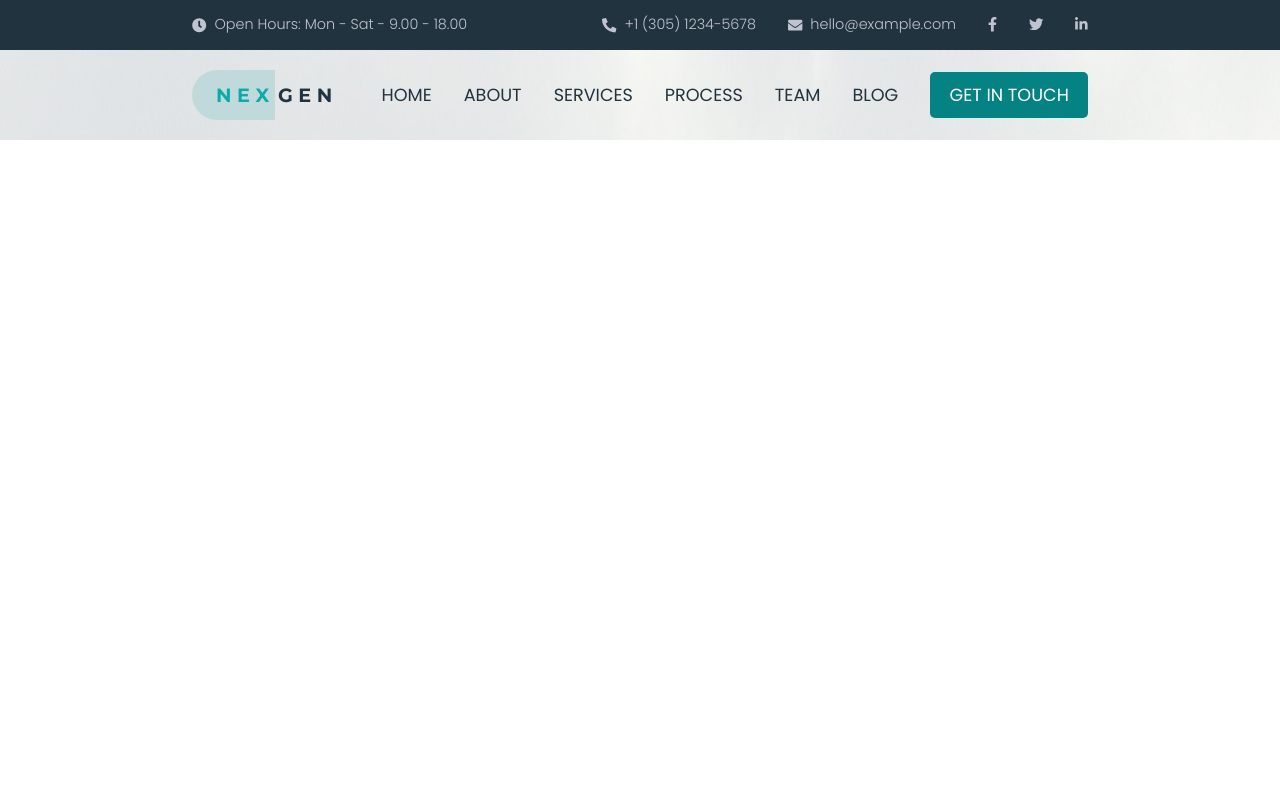
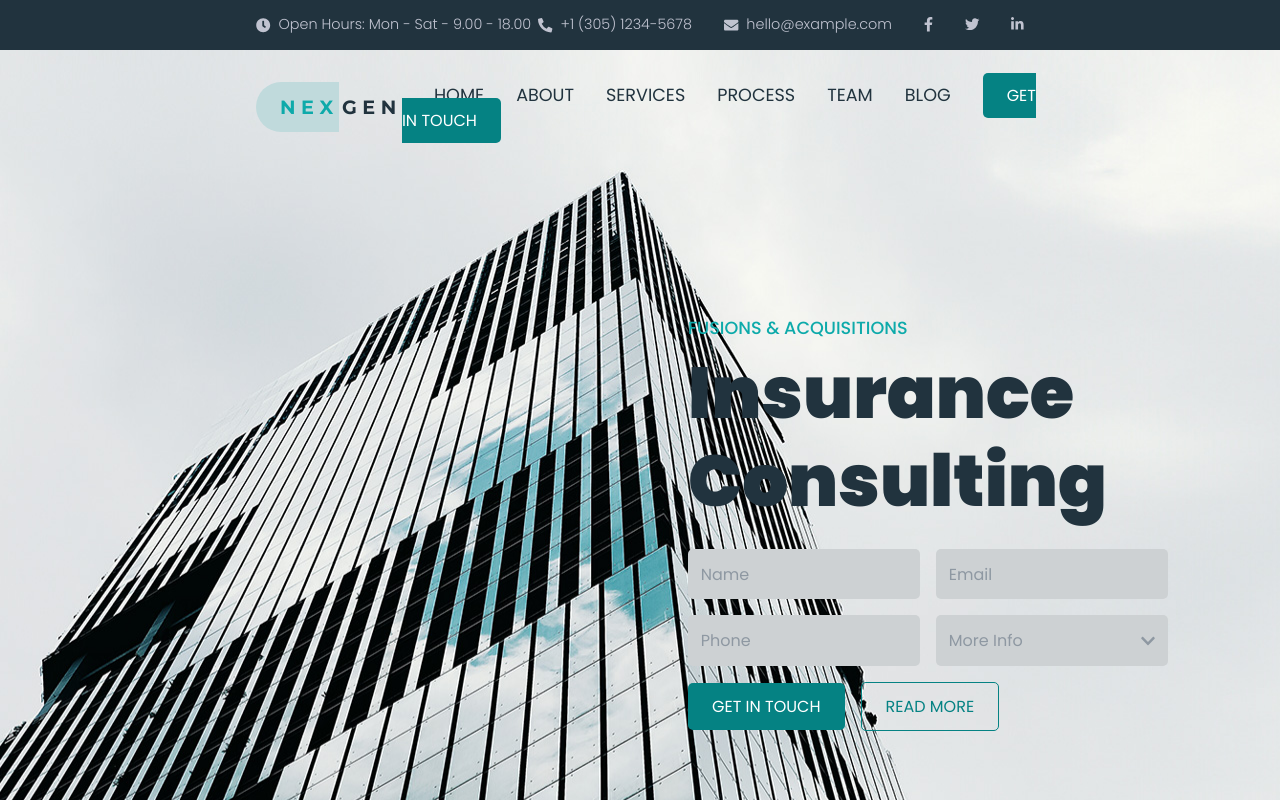
Before and after one commit to ChiaraPapagni/proj-html-vuejs, a Vue app: page / in a window 1280 px wide. Shown: the top 800 px of the page. Built offline with nearby package versions, Linux system fonts and the light colour scheme.

Commit message:
complete header

```diff
--- a/src/assets/scss/common.scss
+++ b/src/assets/scss/common.scss
@@ -20,7 +20,7 @@
 
 .container {
     /* width: 1560px; */
-    width: 70%;
+    width: 60%;
     margin: auto;
 }
 
@@ -28,3 +28,22 @@
     display: flex;
     align-items: center;
 }
+
+.btn_green,
+.btn_green_outline {
+    display: inline-block;
+    padding: 0.7rem 1.5rem;
+    border-radius: 5px;
+    text-transform: uppercase;
+    cursor: pointer;
+}
+
+.btn_green {
+    background-color: $nexgen_primary_green;
+    color: #fff;
+}
+
+.btn_green_outline {
+    border: 1px solid $nexgen_primary_green;
+    color: $nexgen_primary_green;
+}
--- a/src/components/SiteHeader.vue
+++ b/src/components/SiteHeader.vue
@@ -47,11 +47,32 @@
             <li><a href="">process</a></li>
             <li><a href="">team</a></li>
             <li><a href="">blog</a></li>
-            <li class="btn_green"><a href="">get in touch</a></li>
+            <li class="btn_green">get in touch</li>
           </ul>
         </div>
       </div>
       <!-- /.navbar -->
+
+      <div class="consulting">
+        <p class="fusions">Fusions & acquisitions</p>
+        <h2>Insurance Consulting</h2>
+        <div class="d_flex">
+          <div class="box">Name</div>
+          <div class="box">Email</div>
+        </div>
+        <div class="d_flex">
+          <div class="box">Phone</div>
+          <div class="box more_info">
+            More Info
+            <font-awesome-icon :icon="['fas', 'chevron-down']" class="icon" />
+          </div>
+        </div>
+        <div class="btn d_flex">
+          <div class="btn_green">get in touch</div>
+          <div class="btn_green_outline">read more</div>
+        </div>
+      </div>
+      <!-- /.consulting -->
     </div>
     <!-- /.bottom_header -->
   </header>
@@ -66,6 +87,8 @@
 @import "../assets/scss/variables.scss";
 
 header {
+  background-image: url(../assets/img/bg-6.jpg);
+
   .top_header {
     background-color: $nexgen_dark_blue;
     color: $nexgen_text_header;
@@ -95,8 +118,6 @@
   }
 
   .bottom_header {
-    background-image: url(../assets/img/bg-6.jpg);
-
     .navbar {
       justify-content: space-between;
       text-transform: uppercase;
@@ -127,13 +148,47 @@
           text-decoration: none;
           color: $nexgen_text_dark;
         }
+      }
+    }
 
-        &.btn_green > a {
-          background-color: $nexgen_primary_green;
-          padding: 0.7rem 1.2rem;
-          border-radius: 5px;
-          color: #fff;
-        }
+    .consulting {
+      width: 50%;
+      margin-left: auto;
+      margin-top: 150px;
+      padding: 0 6rem 220px 3rem;
+
+      .fusions {
+        font-size: 1.1rem;
+        font-weight: 500;
+        text-transform: uppercase;
+        color: #0daaaa;
+      }
+
+      h2 {
+        font-size: 4.5rem;
+        font-weight: 900;
+        color: $nexgen_text_dark;
+        line-height: 5.5rem;
+        margin: 0.5rem 0 1.5rem 0;
+      }
+
+      .box {
+        background-color: #cdd1d3;
+        padding: 0.8rem;
+        border-radius: 5px;
+        width: 245px;
+        margin: 0 1rem 1rem 0;
+        color: #8e98a2;
+      }
+
+      .more_info {
+        display: flex;
+        justify-content: space-between;
+        align-items: center;
+      }
+
+      .btn_green {
+        margin-right: 1rem;
       }
     }
   }
--- a/src/main.js
+++ b/src/main.js
@@ -11,8 +11,9 @@
 import { faFacebookF } from '@fortawesome/free-brands-svg-icons'
 import { faTwitter } from '@fortawesome/free-brands-svg-icons'
 import { faLinkedinIn } from '@fortawesome/free-brands-svg-icons'
+import { faChevronDown } from '@fortawesome/free-solid-svg-icons'
 
-library.add(faClock, faPhoneAlt, faEnvelope, faFacebookF, faTwitter, faLinkedinIn)
+library.add(faClock, faPhoneAlt, faEnvelope, faFacebookF, faTwitter, faLinkedinIn, faChevronDown)
 
 Vue.component('font-awesome-icon', FontAwesomeIcon)
 
```
